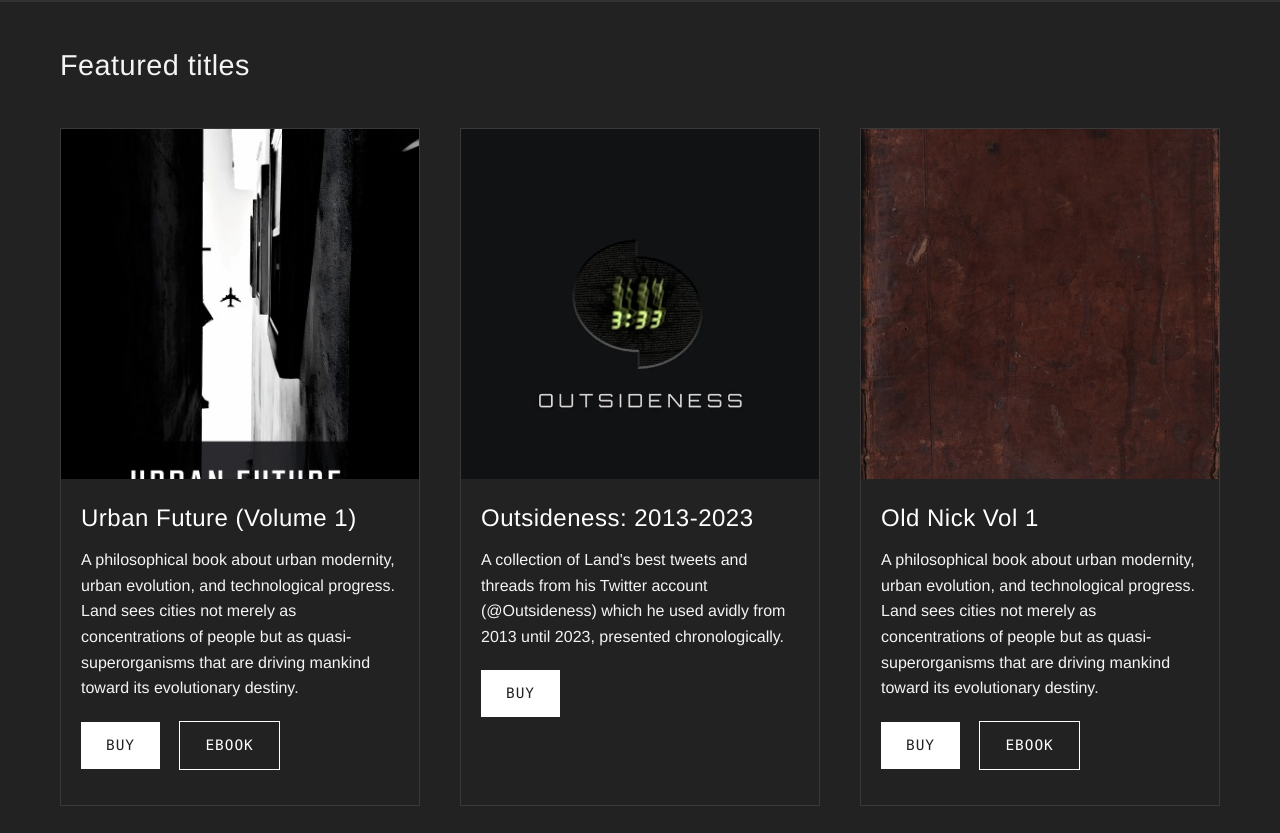
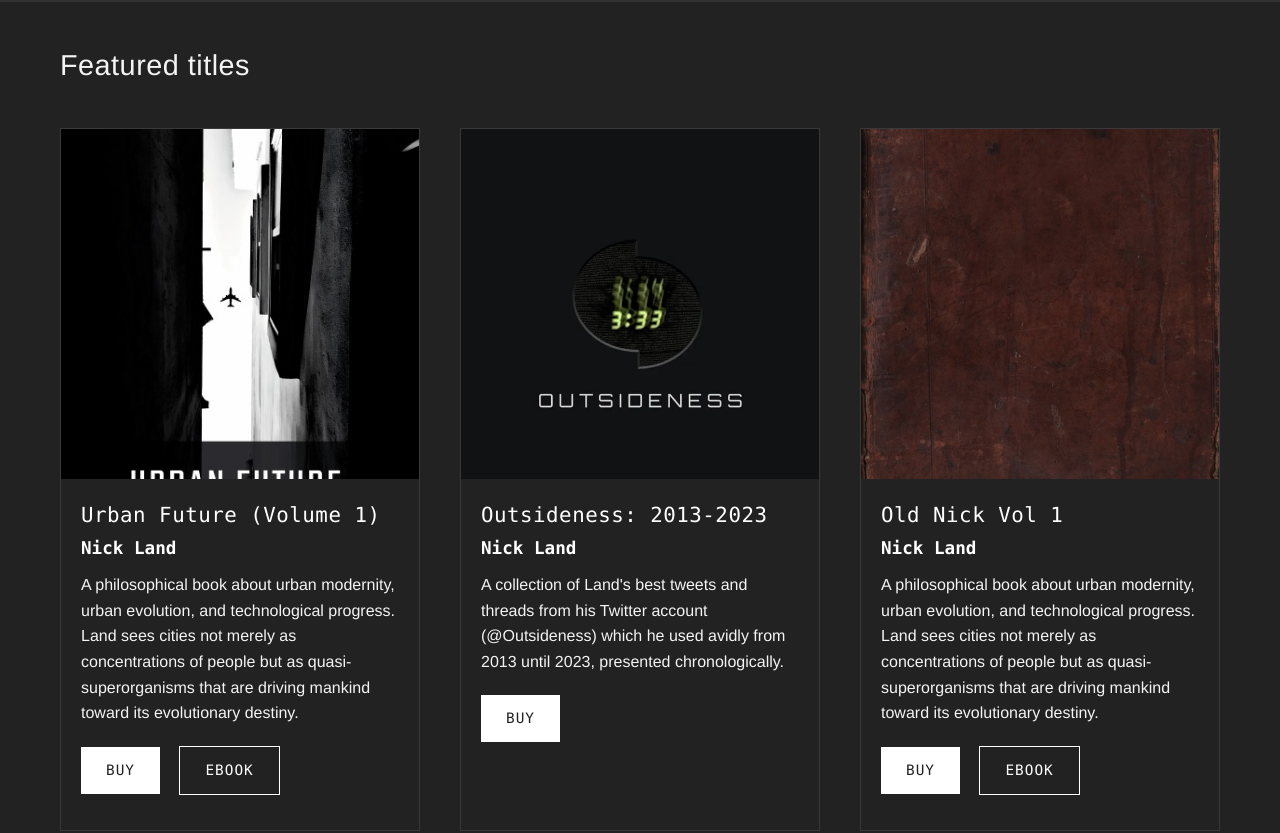
Before and after one commit to yapishu/n-i, a plain HTML site: page index.html in a window 1280 px wide. Shown: the part 560-1393 px from the top of the page. Drawn offline with Linux system fonts and the light colour scheme.

Commit message:
add author to book cards

```diff
--- a/css/style.css
+++ b/css/style.css
@@ -187,8 +187,17 @@ nav a:hover, nav a.active {
 
 .book-title {
     color: var(--primary-color);
+    margin-bottom: 2px;
+    font-family: 'SF Mono', 'Roboto Mono', 'Menlo', 'Consolas', 'Liberation Mono', monospace;
+    font-size: 1.3rem;
+}
+
+.book-author {
+    color: var(--primary-color);
     margin-bottom: 10px;
-    font-size: 1.5rem;
+    text-transform: capitalize;
+    font-family: 'SF Mono', 'Roboto Mono', 'Menlo', 'Consolas', 'Liberation Mono', monospace;
+    font-size: 1.1rem;
 }
 
 .book-actions {
--- a/js/site.js
+++ b/js/site.js
@@ -54,6 +54,7 @@ function createBookCard(book) {
         </div>
         <div class="book-info">
             <h3 class="book-title">${book.title}</h3>
+            <h5 class="book-author">${book.author}</h3>
             <p>${book.description}</p>
             <div class="book-actions">
                 ${book.buyLink ? `<a href="${book.buyLink}" class="btn" target="_blank">Buy</a>` : ''}
```
